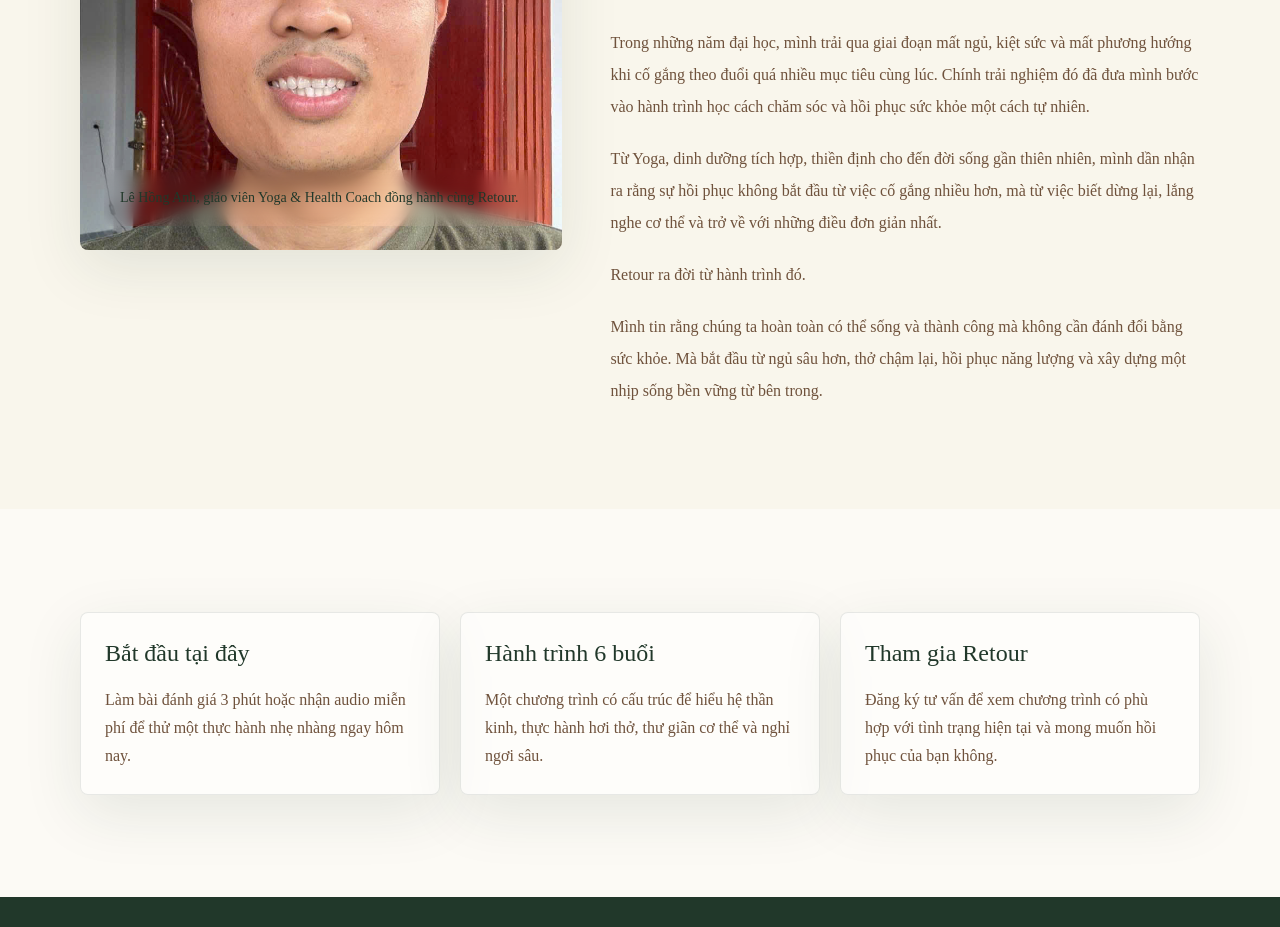
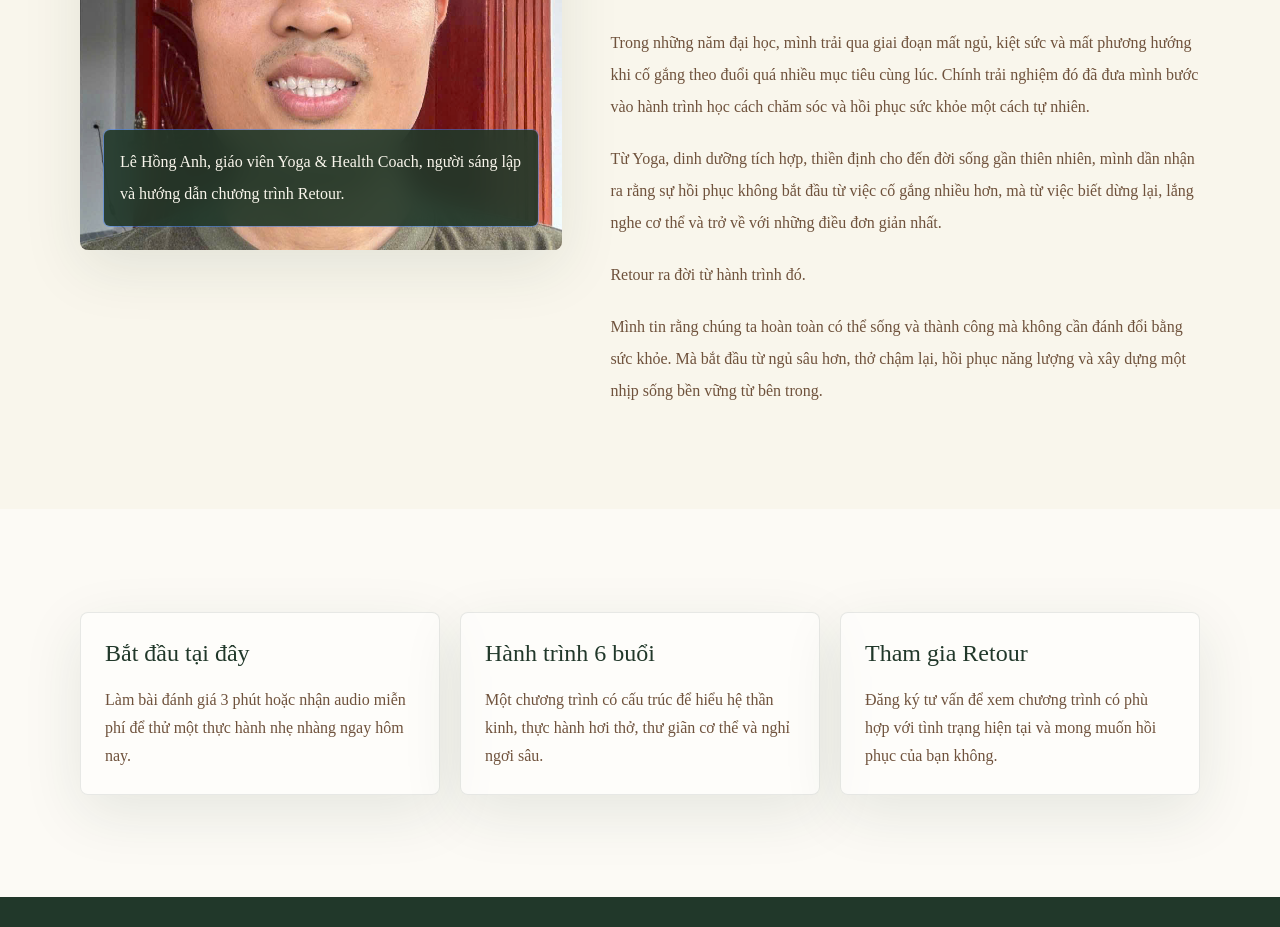
Before and after one commit to healthcoachhonganh/retourss-website, a Next.js app: page / in a window 1280 px wide. Shown: the part 3360-4287 px from the top of the page. Built offline with nearby package versions, Linux system fonts and the light colour scheme; no server answers.

Commit message:
feat: improve Hong Anh image caption design

```diff
--- a/app/page.tsx
+++ b/app/page.tsx
@@ -82,8 +82,9 @@ export default function HomePage() {
           <FeatureImage
             src="/le-hong-anh.jpg"
             alt="Chân dung Lê Hồng Anh"
-            caption="Lê Hồng Anh, giáo viên Yoga & Health Coach đồng hành cùng Retour."
+            caption="Lê Hồng Anh, giáo viên Yoga & Health Coach, người sáng lập và hướng dẫn chương trình Retour."
             position="center top"
+            captionClassName="bg-forest/90 text-[0.95rem] font-medium leading-7 text-ivory shadow-none ring-1 ring-ivory/12 backdrop-blur-md sm:text-base sm:leading-8"
           />
           <div>
             <SectionHeading eyebrow="Gặp Hồng Anh" title="Thành công không cần đánh đổi bằng sức khỏe." />
--- a/components/ui.tsx
+++ b/components/ui.tsx
@@ -125,12 +125,14 @@ export function FeatureImage({
   src,
   alt,
   caption,
-  position = "center"
+  position = "center",
+  captionClassName
 }: {
   src: string;
   alt: string;
   caption?: string;
   position?: string;
+  captionClassName?: string;
 }) {
   return (
     <figure className="relative min-h-[360px] overflow-hidden rounded-lg bg-oat shadow-soft md:min-h-[520px]">
@@ -145,7 +147,7 @@ export function FeatureImage({
       />
       <div className="absolute inset-0 bg-gradient-to-t from-forest/34 via-transparent to-transparent" />
       {caption ? (
-        <figcaption className="absolute inset-x-6 bottom-6 rounded-md bg-ivory/86 p-4 text-sm leading-6 text-forest shadow-soft backdrop-blur">
+        <figcaption className={`absolute inset-x-6 bottom-6 rounded-md p-4 ${captionClassName || "bg-ivory/86 text-sm leading-6 text-forest shadow-soft backdrop-blur"}`}>
           {caption}
         </figcaption>
       ) : null}
```
